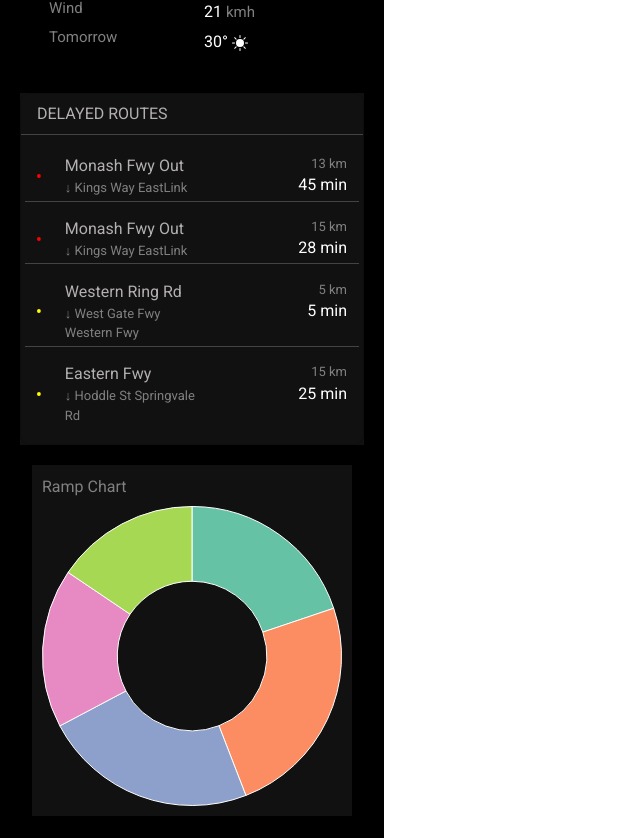
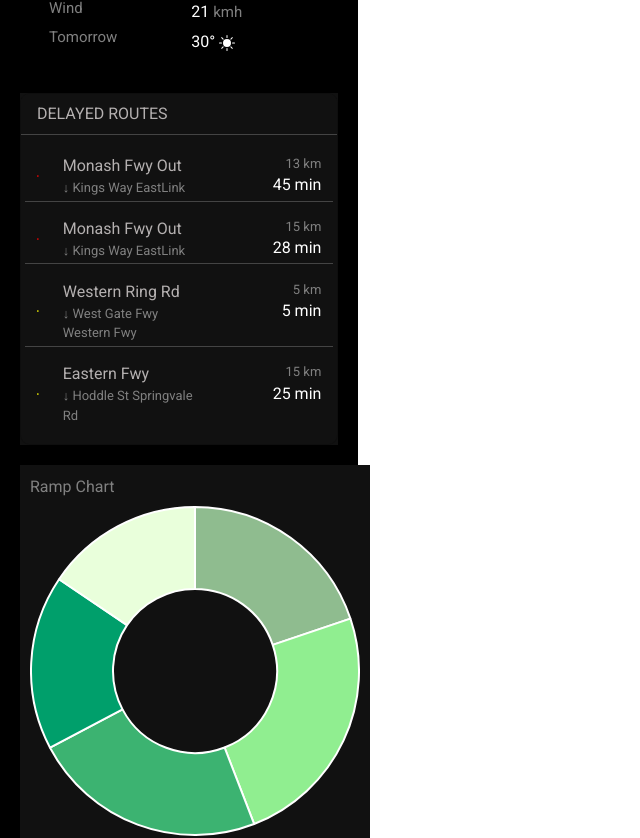
Before and after one commit to suhaniqld/sidebar-dashboard, a React (Create React App) app: page / in a window 1280 px wide. Shown: the part 216-1054 px from the top of the page, without its empty margins (0-640 px from the left). Built offline with nearby package versions, Linux system fonts and the light colour scheme.

Commit message:
Add unit tests

```diff
--- a/src/App.tsx
+++ b/src/App.tsx
@@ -1,119 +1,14 @@
 import React from "react";
-import { Container, Row, Col, Card } from "react-bootstrap";
-import { BsCloudSun, BsFillSunFill, BsFillCircleFill } from "react-icons/bs"; // Bootstrap icons
 import RampChart from "./components/Rampchart";
+import DelayedRoutes from "./components/DelayedRoutes";
+import WeatherWidget from "./components/WeatherWidget";
 import "./app.css";
-
-const routesData = [
-  {
-    id: 1,
-    route: "Monash Fwy Out",
-    distance: "13 km",
-    time: "45 min",
-    subRoutes: ["Kings Way", "EastLink"],
-    color: "red",
-  },
-  {
-    id: 2,
-    route: "Monash Fwy Out",
-    distance: "15 km",
-    time: "28 min",
-    subRoutes: ["Kings Way", "EastLink"],
-    color: "red",
-  },
-  {
-    id: 3,
-    route: "Western Ring Rd",
-    distance: "5 km",
-    time: "5 min",
-    subRoutes: ["West Gate Fwy", "Western Fwy"],
-    color: "yellow",
-  },
-  {
-    id: 4,
-    route: "Eastern Fwy",
-    distance: "15 km",
-    time: "25 min",
-    subRoutes: ["Hoddle St", "Springvale Rd"],
-    color: "yellow",
-  },
-];
-
-const WeatherCard = () => {
-  return (
-    <Container className="d-flex justify-content-center align-items-center weather-container">
-      <Card className="weather-card">
-        <Card.Body>
-          <Row>
-            <Col>
-              <p className="text-small text-center">Melbourne</p>
-              <h3 className="text-center">32°</h3>
-              <p className="text-extra-small">Tue 16th 3:46 PM</p>
-            </Col>
-            <Col>
-              <BsCloudSun size={80} />
-            </Col>
-          </Row>
-
-          <Row className="text-start details">
-            <Col>
-              <p className="text-small">Humidity</p>
-              <p className="text-small">Chance of Rain</p>
-              <p className="text-small">Wind</p>
-              <p className="text-small">Tomorrow</p>
-            </Col>
-            <Col>
-              <p>78%</p>
-              <p>34%</p>
-              <p>
-                21 <span className="text-small"> kmh</span>
-              </p>
-              <p>
-                30° <BsFillSunFill />
-              </p>
-            </Col>
-          </Row>
-        </Card.Body>
-      </Card>
-    </Container>
-  );
-};
-
-const DelayedRoutesCard = () => {
-  return (
-    <Container className="d-flex justify-content-center align-items-center delayed-routes-container">
-      <Card>
-        <Card.Header className="text-start">DELAYED ROUTES</Card.Header>
-        <Card.Body>
-          {routesData.map((route) => (
-            <Row key={route.id}>
-              <Col xs={1} className="d-flex align-items-center">
-                <BsFillCircleFill color={route.color} size={20} />
-              </Col>
-              <Col xs={6}>
-                <div>{route.route}</div>
-                <div className="text-extra-small">
-                  {"\u2193 "}
-                  {route.subRoutes.join("  ")}
-                </div>
-              </Col>
-              <Col xs={5} className="text-end">
-                <div className="text-extra-small">{route.distance}</div>
-                <div className="text-highlighted">{route.time}</div>
-              </Col>
-            </Row>
-          ))}
-        </Card.Body>
-      </Card>
-    </Container>
-  );
-};
 
 const App: React.FC = () => {
   return (
     <div className="sidebar-container">
-      {WeatherCard()}
-      {DelayedRoutesCard()}
+      <WeatherWidget />
+      <DelayedRoutes />
       <RampChart />
     </div>
   );
--- a/src/app.css
+++ b/src/app.css
@@ -6,7 +6,7 @@ p {
     background-color: #000;
     color: #ffffff;
     padding: 20px;
-    width: 30%;
+    width: 28%;
     height: 150vh;
     display: flex;
     flex-direction: column;
@@ -82,7 +82,7 @@ p {
 }
 
 .text-highlighted {
-    color: white
+    color: white;
 }
 
 .row {
@@ -92,7 +92,7 @@ p {
 }
 
 .ramp-chart {
-    width: 320px;
+    width: 350px;
     margin: auto;
     background-color: #111;
     color: gray;
--- /dev/null
+++ b/src/components/DelayedRoutes.tsx
@@ -0,0 +1,70 @@
+import React from "react";
+import { Container, Row, Col, Card } from "react-bootstrap";
+import { BsFillCircleFill } from "react-icons/bs"; // Bootstrap icons
+
+const routesData = [
+  {
+    id: 1,
+    route: "Monash Fwy Out",
+    distance: "13 km",
+    time: "45 min",
+    subRoutes: ["Kings Way", "EastLink"],
+    color: "red",
+  },
+  {
+    id: 2,
+    route: "Monash Fwy Out",
+    distance: "15 km",
+    time: "28 min",
+    subRoutes: ["Kings Way", "EastLink"],
+    color: "red",
+  },
+  {
+    id: 3,
+    route: "Western Ring Rd",
+    distance: "5 km",
+    time: "5 min",
+    subRoutes: ["West Gate Fwy", "Western Fwy"],
+    color: "yellow",
+  },
+  {
+    id: 4,
+    route: "Eastern Fwy",
+    distance: "15 km",
+    time: "25 min",
+    subRoutes: ["Hoddle St", "Springvale Rd"],
+    color: "yellow",
+  },
+];
+
+const DelayedRoutes: React.FC = () => {
+  return (
+    <Container className="d-flex justify-content-center align-items-center delayed-routes-container">
+      <Card>
+        <Card.Header className="text-start">DELAYED ROUTES</Card.Header>
+        <Card.Body>
+          {routesData.map((route) => (
+            <Row key={route.id}>
+              <Col xs={1} className="d-flex align-items-center">
+                <BsFillCircleFill color={route.color} size={20} />
+              </Col>
+              <Col xs={6}>
+                <div>{route.route}</div>
+                <div className="text-extra-small">
+                  {"\u2193 "}
+                  {route.subRoutes.join("  ")}
+                </div>
+              </Col>
+              <Col xs={5} className="text-end">
+                <div className="text-extra-small">{route.distance}</div>
+                <div className="text-highlighted">{route.time}</div>
+              </Col>
+            </Row>
+          ))}
+        </Card.Body>
+      </Card>
+    </Container>
+  );
+};
+
+export default DelayedRoutes;
--- a/src/components/Rampchart.tsx
+++ b/src/components/Rampchart.tsx
@@ -1,12 +1,7 @@
 import React, { useEffect, useState } from "react";
 import { Doughnut } from "react-chartjs-2";
+import { Chart as ChartJS, ArcElement, Tooltip, ChartOptions } from "chart.js";
 import getRampAlgorithms from "../services/rampApi";
-import {
-  Chart as ChartJS,
-  ArcElement,
-  Tooltip,
-  ChartOptions,
-} from "chart.js";
 
 ChartJS.register(ArcElement, Tooltip);
 
@@ -45,7 +40,7 @@ const RampChart: React.FC = () => {
       setAlgorithmCount(count);
     };
 
-    // Fetch the data using the provided API
+    // Fetch the data
     getRampAlgorithms(handleUpdate);
   }, []);
 
@@ -68,20 +63,12 @@ const RampChart: React.FC = () => {
           algorithmCount["Algorithm 5"],
         ],
         backgroundColor: [
-          "#66C2A5",
-          "#FC8D62",
-          "#8DA0CB",
-          "#E78AC3",
-          "#A6D854",
+          "#8fbc8f",
+          "#90ee90",
+          "#3cb371",
+          "#009f6b",
+          "#e9ffdb",
         ],
-        hoverBackgroundColor: [
-          "#66C2A5",
-          "#FC8D62",
-          "#8DA0CB",
-          "#E78AC3",
-          "#A6D854",
-        ],
-        borderWidth: 1,
       },
     ],
   };
@@ -92,7 +79,7 @@ const RampChart: React.FC = () => {
     plugins: {
       tooltip: {
         callbacks: {
-          label: (context) => `${context.label}: ${context.raw}%`,
+          label: (context) => `${context.raw}%`,
         },
       },
     },
@@ -101,6 +88,7 @@ const RampChart: React.FC = () => {
   return (
     <div className="ramp-chart">
       <p>Ramp Chart</p>
+      {/* Hover over the chart to see % labels tooltip */}
       <Doughnut data={data} options={options} />
     </div>
   );
--- /dev/null
+++ b/src/components/WeatherWidget.tsx
@@ -0,0 +1,45 @@
+import React from "react";
+import { Container, Row, Col, Card } from "react-bootstrap";
+import { BsCloudSun, BsFillSunFill } from "react-icons/bs"; // Bootstrap icons
+
+const WeatherWidget: React.FC = () => {
+  return (
+    <Container className="d-flex justify-content-center align-items-center weather-container">
+      <Card className="weather-card">
+        <Card.Body>
+          <Row>
+            <Col>
+              <p className="text-small text-center">Melbourne</p>
+              <h3 className="text-center">32°</h3>
+              <p className="text-extra-small">Tue 16th 3:46 PM</p>
+            </Col>
+            <Col>
+              <BsCloudSun size={80} data-testid="BsCloudSun" />
+            </Col>
+          </Row>
+
+          <Row className="text-start details">
+            <Col>
+              <p className="text-small">Humidity</p>
+              <p className="text-small">Chance of Rain</p>
+              <p className="text-small">Wind</p>
+              <p className="text-small">Tomorrow</p>
+            </Col>
+            <Col>
+              <p>78%</p>
+              <p>34%</p>
+              <p>
+                21 <span className="text-small"> kmh</span>
+              </p>
+              <p>
+                30° <BsFillSunFill data-testid="BsFillSunFill" />
+              </p>
+            </Col>
+          </Row>
+        </Card.Body>
+      </Card>
+    </Container>
+  );
+};
+
+export default WeatherWidget;
```
Also changed, not shown: 2 other files (tests, documents, lock files or other folders).
